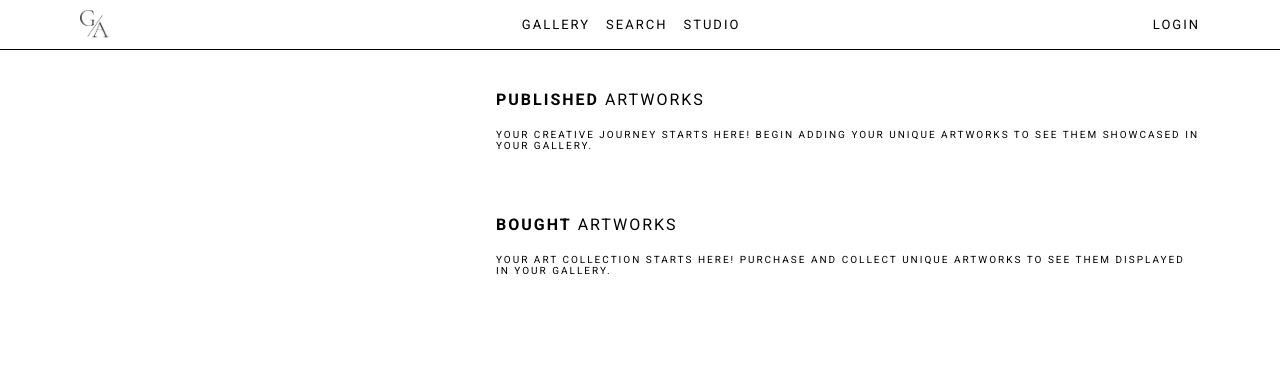
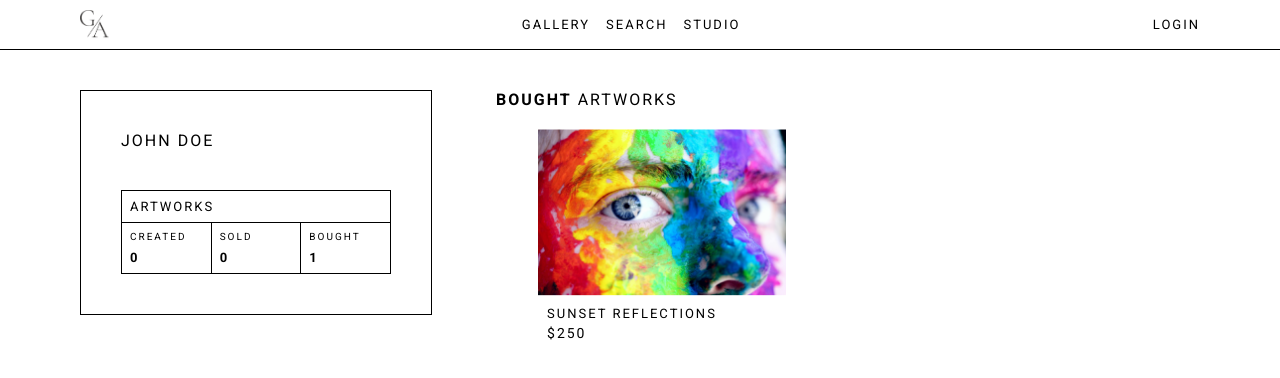
Before and after one commit to FacuBelli/API-Grupo11, a React (Vite) app: page /profile/1 in a window 1280 px wide. Shown: the top 378 px of the page. Built offline with nearby package versions, Linux system fonts and the light colour scheme.

Commit message:
Renderizado condicional para Profile dependiendo si es del usuario loggeado

```diff
--- a/src/pages/Profile/components/ProfileCard/index.tsx
+++ b/src/pages/Profile/components/ProfileCard/index.tsx
@@ -2,6 +2,9 @@ import Button from '../../../../components/Button'
 import BrushIcon from '@mui/icons-material/Brush'
 import type { User } from '../../../../types/database'
 import styles from './styles.module.css'
+import { useParams } from 'react-router-dom'
+import { useSelector } from 'react-redux'
+import type { RootState } from '../../../../redux'
 
 interface Props {
   user: User
@@ -13,6 +16,12 @@ interface Props {
 }
 
 export default function ProfileCard({ user, stats }: Props) {
+  const { userId: userIdParam } = useParams()
+  const userId = userIdParam ? parseInt(userIdParam) : undefined
+
+  const { user: authUser } = useSelector((state: RootState) => state.auth)
+  const isAuthUser = userId === undefined || userId === authUser?.id
+
   return (
     <div className={styles.container}>
       <h3 className={styles.username}>
@@ -35,12 +44,14 @@ export default function ProfileCard({ user, stats }: Props) {
           </div>
         </div>
       </div>
+      {isAuthUser && (
         <Button to="/studio">
           <span className={styles.buttonContent}>
             {user.is_artist ? 'NEW DESIGN' : 'BECOME A CREATOR'}
             <BrushIcon />
           </span>
         </Button>
+      )}
     </div>
   )
 }
--- a/src/pages/Profile/index.tsx
+++ b/src/pages/Profile/index.tsx
@@ -3,18 +3,41 @@ import ProfileCard from './components/ProfileCard'
 import styles from './styles.module.css'
 import type { RootState } from '../../redux'
 import ImageGallery from '../../components/ImageGallery'
+import Button from '../../components/Button'
+import { useParams } from 'react-router-dom'
+import { useMemo } from 'react'
 
 export default function Profile() {
-  const { user } = useSelector((state: RootState) => state.auth)
+  const { userId: userIdParam } = useParams()
+  const userId = userIdParam ? parseInt(userIdParam) : undefined
+
+  const { user: authUser } = useSelector((state: RootState) => state.auth)
+  const isAuthUser = userId === undefined || userId === authUser?.id
+
+  const { users } = useSelector((state: RootState) => state.user)
+  const user = isAuthUser ? authUser : users.find((user) => user.id === userId)
+
   const { artworks } = useSelector((state: RootState) => state.artwork)
 
-  const createdArtworks = user?.created_artworks?.map(
+  const createdArtworks = useMemo(
+    () =>
+      user?.created_artworks?.map(
         (artworkId) => artworks.find((artwork) => artwork.id === artworkId)!
+      ),
+    [user, artworks]
   )
-  const soldArtworks = createdArtworks?.filter((artwork) => artwork?.is_sold)
 
-  const boughtArtworks = user?.bought_artworks?.map(
+  const soldArtworks = useMemo(
+    () => createdArtworks?.filter((artwork) => artwork?.is_sold),
+    [createdArtworks]
+  )
+
+  const boughtArtworks = useMemo(
+    () =>
+      user?.bought_artworks?.map(
         (artworkId) => artworks.find((artwork) => artwork.id === artworkId)!
+      ),
+    [user, artworks]
   )
 
   return (
@@ -31,34 +54,55 @@ export default function Profile() {
           />
         )}
       </section>
+      {user && (
         <section className={styles.galleryContainer}>
+          {user?.is_artist && (
             <div className={styles.gallery}>
               <h1 className={styles.galleryTitle}>
                 <span>Published</span> Artworks
               </h1>
               {createdArtworks && createdArtworks.length !== 0 ? (
                 <ImageGallery artworks={createdArtworks} />
-          ) : (
+              ) : isAuthUser ? (
+                <>
                   <p className={styles.empty}>
                     Your creative journey starts here! Begin adding your unique artworks to see them
                     showcased in your gallery.
                   </p>
+                  <Button to="/studio">TRY STUDIO</Button>
+                </>
+              ) : (
+                <p className={styles.empty}>
+                  This gallery is waiting to be filled with artworks. Explore more of{' '}
+                  {`${user.first_name} ${user.last_name}`}'s profile or check back later for
+                  updates.
+                </p>
               )}
             </div>
+          )}
           <div className={styles.gallery}>
             <h2 className={styles.galleryTitle}>
               <span>Bought</span> Artworks
             </h2>
             {boughtArtworks && boughtArtworks.length !== 0 ? (
               <ImageGallery artworks={boughtArtworks} />
-          ) : (
+            ) : isAuthUser ? (
+              <>
                 <p className={styles.empty}>
                   Your art collection starts here! Purchase and collect unique artworks to see them
                   displayed in your gallery.
                 </p>
+                <Button to="/gallery">EXPLORE GALLERY</Button>
+              </>
+            ) : (
+              <p className={styles.empty}>
+                Gallery is empty. Stay tuned for {`${user.first_name} ${user.last_name}`}'s latest
+                acquisitions!
+              </p>
             )}
           </div>
         </section>
+      )}
     </main>
   )
 }
--- a/src/pages/Profile/styles.module.css
+++ b/src/pages/Profile/styles.module.css
@@ -21,6 +21,14 @@
   display: flex;
   flex-direction: column;
   gap: 20px;
+
+  p {
+    max-width: 500px;
+  }
+
+  button {
+    align-self: flex-start;
+  }
 }
 
 .galleryTitle {
```
Lines whose indentation alone changed are shown as unchanged.
